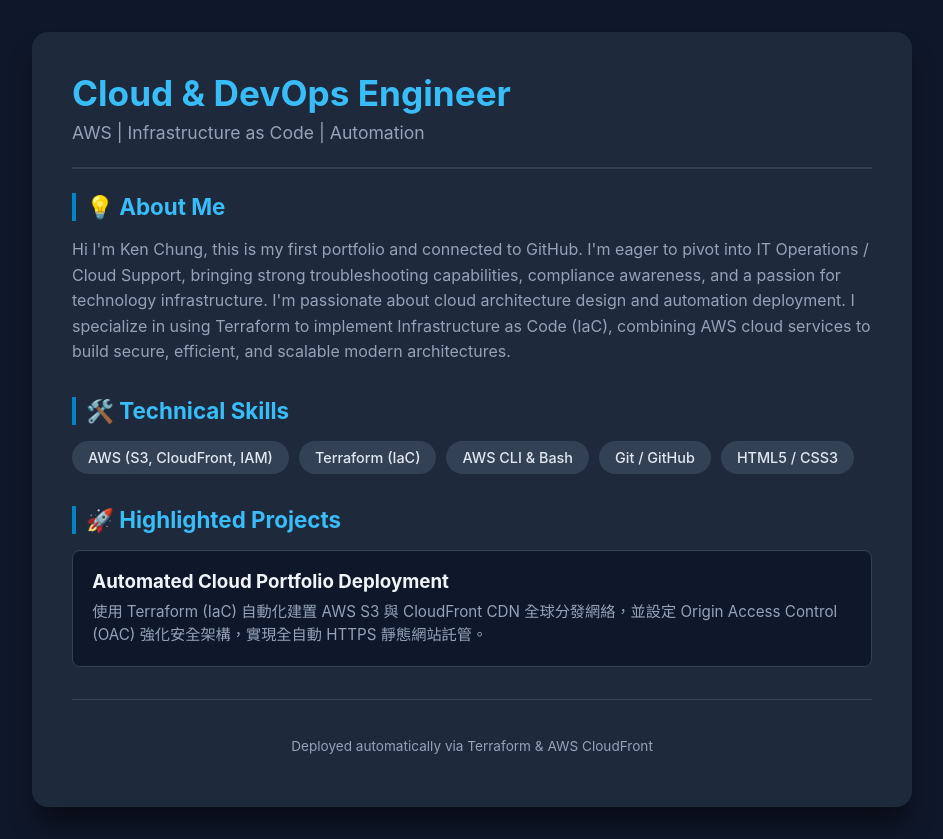
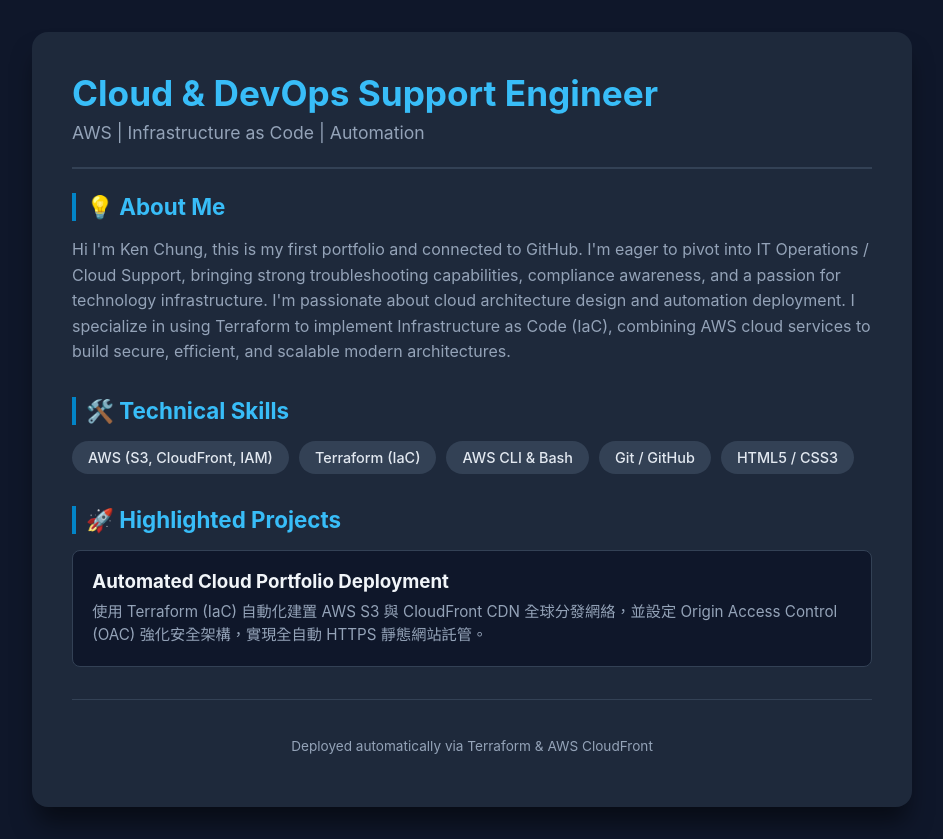
Before and after one commit to kenchung321-create/aws-cloud-portfolio, a plain HTML site: page index.html in a window 1280 px wide. Shown: the whole page, without its empty margins (168-1111 px from the left). Drawn offline with Linux system fonts and the light colour scheme.

```diff
--- a/index.html
+++ b/index.html
@@ -114,7 +114,7 @@
 <body>
     <div class="container">
         <div class="header">
-            <h1>Cloud & DevOps Engineer</h1>
+            <h1>Cloud & DevOps Support Engineer</h1>
             <p>AWS | Infrastructure as Code | Automation</p>
         </div>
 
```
